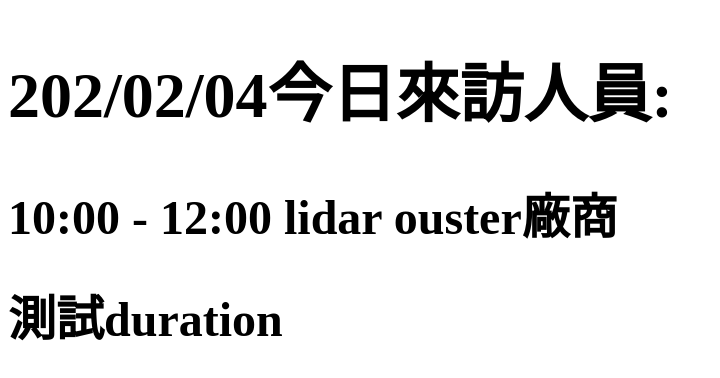
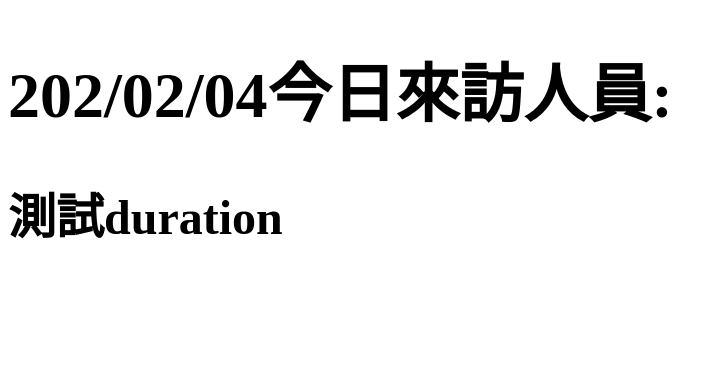
Before and after one commit to examplegod/examplegod.github.io, a plain HTML site: page index.html in a window 1280 px wide. Shown: the whole page, without its empty margins (0-720 px from the left). Drawn offline with Linux system fonts and the light colour scheme.

Commit message:
Update index.html

```diff
--- a/index.html
+++ b/index.html
@@ -9,7 +9,7 @@
       <h1>202/02/04今日來訪人員:<h1>
     </div>
     <div style="font-size: x-large;">
-      <h1>10:00 - 12:00 lidar ouster廠商<h1>
+      <h1><h1>
     </div>
     <div style="font-size: x-large;">
       <h1>測試duration<h1>
```
